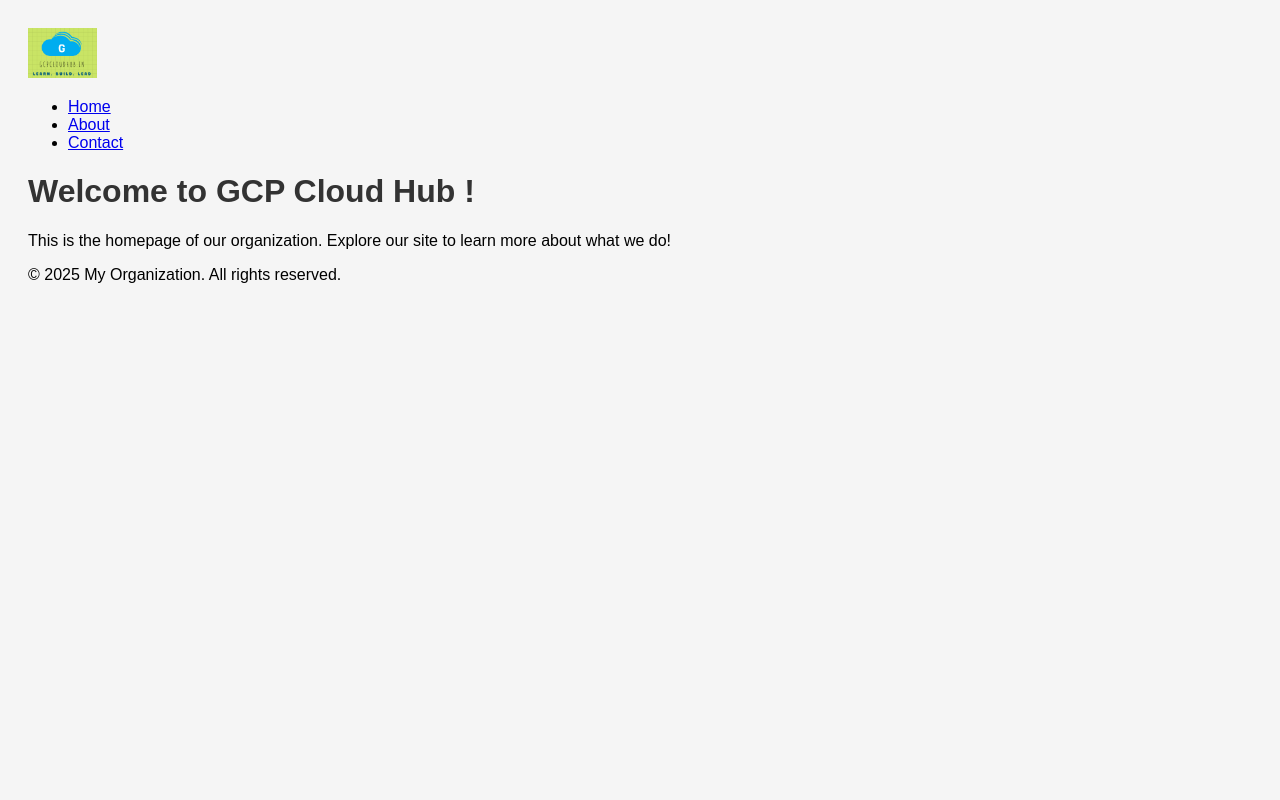
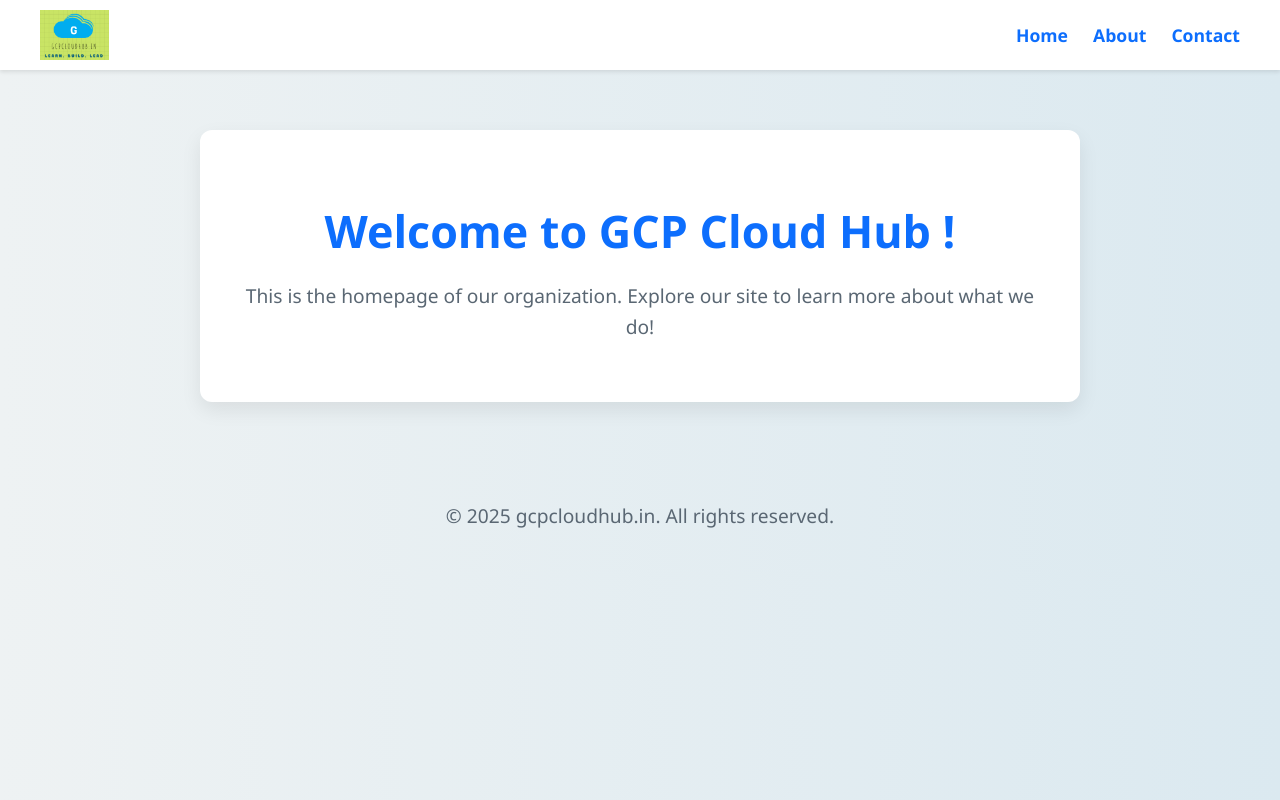
Before and after one commit to bikram-singh/Deploy-Python-Static-WebSite-to-GCS, a Flask app: page / in a window 1280 px wide. Run offline with Flask 3, Linux system fonts and the light colour scheme.

Commit message:
Update index.html

```diff
--- a/templates/index.html
+++ b/templates/index.html
@@ -3,13 +3,112 @@
 <head>
     <meta charset="UTF-8">
     <meta name="viewport" content="width=device-width, initial-scale=1.0">
-    <title>Home</title>
+    <title>Home - gcpcloudhub.in</title>
     <link rel="stylesheet" href="static/css/style.css">
+    <style>
+        /* --- General Body Styling (Matches About Page) --- */
+        body {
+            background: linear-gradient(to right, #eef2f3, #dbe9f0);
+            font-family: 'Segoe UI', Tahoma, Geneva, Verdana, sans-serif;
+            color: #333;
+            margin: 0;
+            padding: 0;
+        }
+
+        /* --- Header & Navigation Styling --- */
+        header {
+            background-color: #ffffff;
+            box-shadow: 0 2px 4px rgba(0,0,0,0.1);
+            padding: 10px 40px;
+            display: flex;
+            justify-content: space-between;
+            align-items: center;
+        }
+
+        header img {
+            height: 50px;
+        }
+
+        header nav ul {
+            list-style: none;
+            margin: 0;
+            padding: 0;
+            display: flex;
+        }
+
+        header nav ul li {
+            margin-left: 25px;
+        }
+
+        header nav ul li a {
+            text-decoration: none;
+            color: #0d6efd;
+            font-weight: bold;
+            font-size: 1.1em;
+            transition: color 0.3s;
+        }
+
+        header nav ul li a:hover {
+            color: #0a58ca;
+        }
+
+
+        /* --- Main Content Container (Matches About Page) --- */
+        main {
+            max-width: 800px;
+            margin: 60px auto; /* More space from the header */
+            padding: 40px;
+            background-color: #ffffff;
+            border-radius: 12px;
+            box-shadow: 0 8px 20px rgba(0, 0, 0, 0.08);
+            text-align: center;
+        }
+
+        /* --- Main Heading Styling (Matches About Page) --- */
+        h1 {
+            color: #0d6efd;
+            margin-bottom: 20px;
+            font-size: 2.8em;
+        }
+
+        /* --- Paragraph Styling --- */
+        p {
+            font-size: 1.2em;
+            color: #5a6773;
+            line-height: 1.6;
+        }
+
+        /* --- Footer Styling (Matches About Page) --- */
+        footer {
+            text-align: center;
+            padding: 20px;
+            margin-top: 40px;
+            color: #777;
+        }
+
+        /* --- Responsive Design Adjustments --- */
+        @media (max-width: 768px) {
+            header {
+                flex-direction: column;
+                padding: 20px;
+            }
+            header nav ul {
+                margin-top: 15px;
+            }
+            main {
+                margin: 30px 20px;
+                padding: 25px;
+            }
+            h1 {
+                font-size: 2.2em;
+            }
+        }
+    </style>
 </head>
 <body>
     <header>
+        <img src="static/images/logo.png" alt="Organization Logo">
         <nav>
-            <img src="static/images/logo.png" alt="Organization Logo" style="height: 50px;">
             <ul>
                 <li><a href="index.html">Home</a></li>
                 <li><a href="about.html">About</a></li>
@@ -17,12 +116,15 @@
             </ul>
         </nav>
     </header>
+
     <main>
         <h1>Welcome to GCP Cloud Hub !</h1>
         <p>This is the homepage of our organization. Explore our site to learn more about what we do!</p>
     </main>
+
     <footer>
-        <p>&copy; 2025 My Organization. All rights reserved.</p>
+        <!-- I've updated "My Organization" to your actual organization name for consistency -->
+        <p>&copy; 2025 gcpcloudhub.in. All rights reserved.</p>
     </footer>
 </body>
 </html>
```
